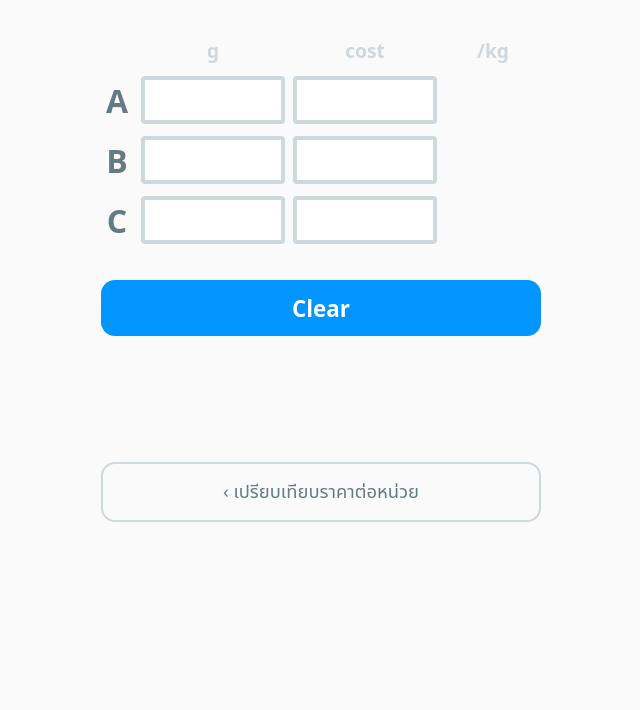
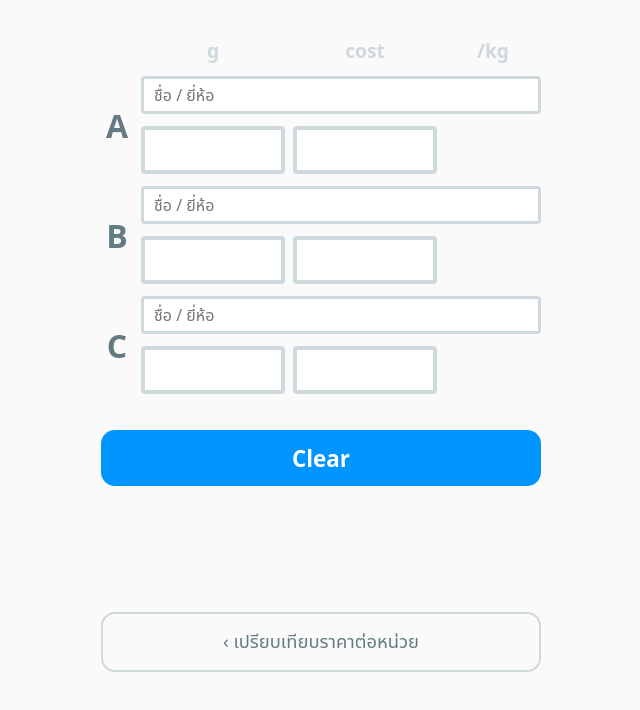
Before and after one commit to XxGuI2eNxX/cheapest, a plain HTML site: page weight.html in a window 1280 px wide. Shown: the part 62-772 px from the top of the page, without its empty margins (319-959 px from the left). Drawn offline with Linux system fonts and the light colour scheme.

Commit message:
Add name field per row (weight.html)

```diff
--- a/weight.html
+++ b/weight.html
@@ -27,6 +27,8 @@
   .res { text-align:center; font-weight:700; font-size:1.05rem; line-height:1.2; min-height:48px; display:flex; flex-direction:column; justify-content:center; }
   .res.best { color:var(--good); }
   .res small { font-weight:400; font-size:.75rem; color:var(--ink); }
+  .row { grid-row:span 2; }
+  input.nm { grid-column:2 / -1; height:38px; font-size:1rem; border-width:3px; text-align:left; padding:0 10px; }
   .nav { display:flex; margin-top:36px; }
   #clear { flex:1; height:56px; border:0; border-radius:14px; font:inherit; font-size:1.4rem; cursor:pointer;
            background:var(--blue); color:#fff; font-weight:600; }
@@ -48,14 +50,17 @@
   <div class="grid">
     <div></div><div class="col">g</div><div class="col">cost</div><div class="col">/kg</div>
     <div class="row">A</div>
+    <input id="na" class="nm" type="text" autocomplete="off" placeholder="ชื่อ / ยี่ห้อ" aria-label="A ชื่อ">
     <input id="a1" inputmode="decimal" autocomplete="off" aria-label="A น้ำหนัก กรัม">
     <input id="a2" inputmode="decimal" autocomplete="off" aria-label="A ราคา">
     <div class="res" id="r_a"></div>
     <div class="row">B</div>
+    <input id="nb" class="nm" type="text" autocomplete="off" placeholder="ชื่อ / ยี่ห้อ" aria-label="B ชื่อ">
     <input id="b1" inputmode="decimal" autocomplete="off" aria-label="B น้ำหนัก กรัม">
     <input id="b2" inputmode="decimal" autocomplete="off" aria-label="B ราคา">
     <div class="res" id="r_b"></div>
     <div class="row">C</div>
+    <input id="nc" class="nm" type="text" autocomplete="off" placeholder="ชื่อ / ยี่ห้อ" aria-label="C ชื่อ">
     <input id="c1" inputmode="decimal" autocomplete="off" aria-label="C น้ำหนัก กรัม">
     <input id="c2" inputmode="decimal" autocomplete="off" aria-label="C ราคา">
     <div class="res" id="r_c"></div>
@@ -71,6 +76,9 @@
 const $ = id => document.getElementById(id);
 const ids = ['a1','a2','b1','b2','c1','c2'];
 const rows = ['a','b','c'];
+const names = ['na','nb','nc'];
+const esc = s => String(s).replace(/[&<>"']/g, c => ({'&':'&amp;','<':'&lt;','>':'&gt;','"':'&quot;',"'":'&#39;'}[c]));
+const label = r => { const v = $('n' + r).value.trim(); return v ? esc(v) : r.toUpperCase(); };
 const n = v => { const x = parseFloat(String(v).replace(',', '.')); return isFinite(x) ? x : 0; };
 const f = (x, d = 2) => x.toLocaleString('th-TH', { minimumFractionDigits: d, maximumFractionDigits: d });
 
@@ -90,13 +98,15 @@ function update() {
   });
   if (list.length < 2) { out.innerHTML = ''; return; }
   out.innerHTML = hi - lo < 1e-9 ? '<div class="win">ราคาเท่ากัน</div>'
-    : `<div class="win">${list.find(x => x.kg === lo).L} ถูกที่สุด</div><div class="sub">ถูกกว่าตัวแพงสุด ${f((1 - lo / hi) * 100, 1)}%</div>`;
-}ids.forEach(id => {
+    : `<div class="win">${label(list.find(x => x.kg === lo).r)} ถูกที่สุด</div><div class="sub">ถูกกว่าตัวแพงสุด ${f((1 - lo / hi) * 100, 1)}%</div>`;
+}
+names.forEach(i => $(i).addEventListener('input', update));
+ids.forEach(id => {
   $(id).addEventListener('input', update);
   $(id).addEventListener('focus', e => e.target.select());
 });
-$('clear').onclick = () => { ids.forEach(i => $(i).value = ''); update(); $('a1').focus(); };
-window.addEventListener('pageshow', () => { ids.forEach(i => $(i).value = ''); update(); });
+$('clear').onclick = () => { [...ids, ...names].forEach(i => $(i).value = ''); update(); $('a1').focus(); };
+window.addEventListener('pageshow', () => { [...ids, ...names].forEach(i => $(i).value = ''); update(); });
 update();
 </script>
 </body>
```
